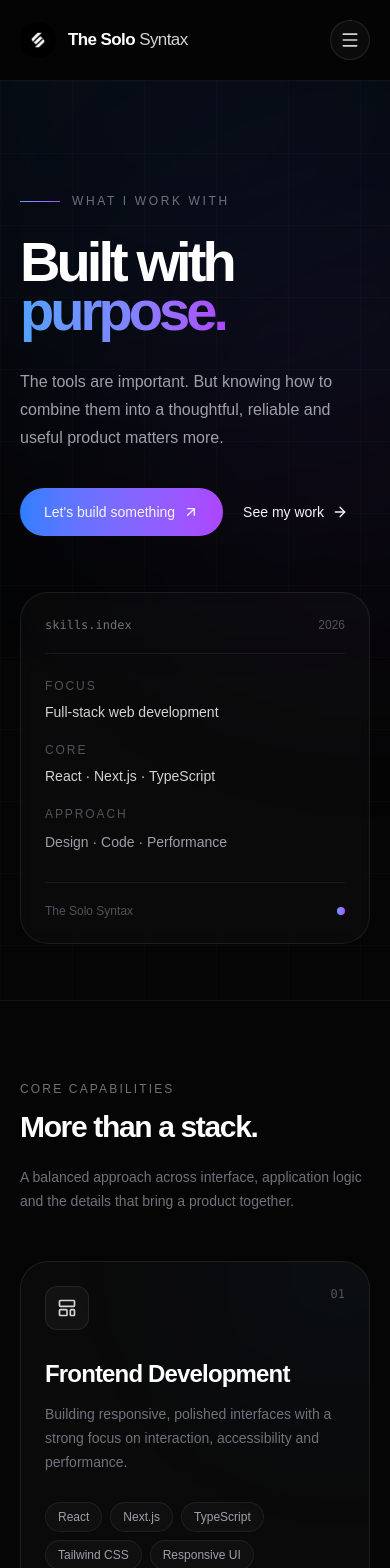
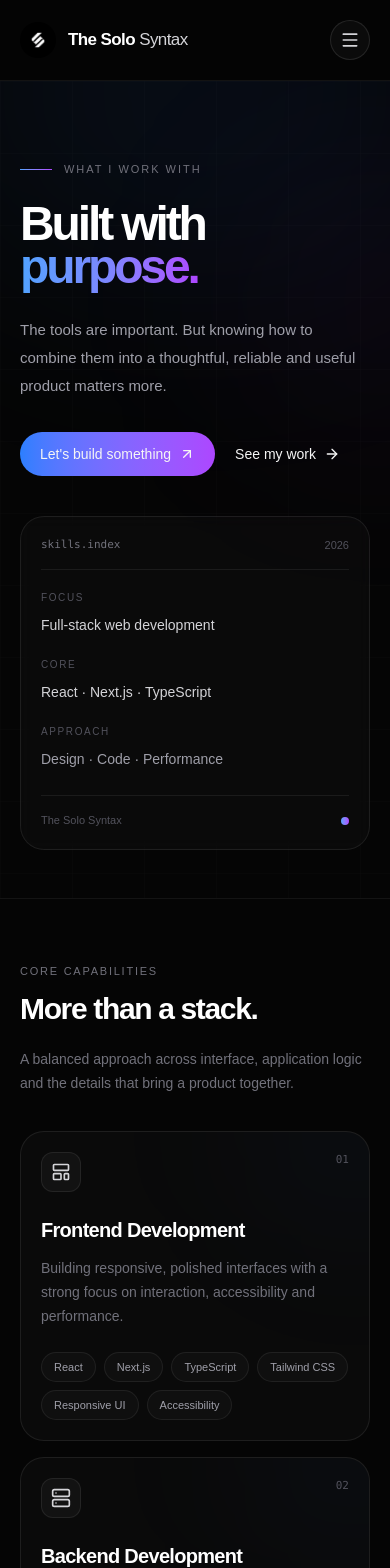
Before and after one commit to its-razahasnain/the-solo-syntax-web-portfolio, a Next.js app: page /skills in a window 390 px wide. Shown: the top 1568 px of the page. Built offline with nearby package versions, Linux system fonts and the light colour scheme.

Commit message:
feat: make skills page fully responsive

```diff
--- a/src/app/skills/page.tsx
+++ b/src/app/skills/page.tsx
@@ -118,21 +118,25 @@ export default function SkillsPage() {
       <Navbar />
 
       <main>
-        {/* Hero */}
+        {/* =========================================================
+            HERO
+        ========================================================= */}
         <section className="relative isolate overflow-hidden border-b border-white/[0.06]">
+          {/* Ambient glow */}
           <div
             aria-hidden="true"
-            className="pointer-events-none absolute left-1/2 top-[-260px] h-[560px] w-[760px] -translate-x-1/2 rounded-full bg-blue-500/[0.08] blur-[140px]"
+            className="pointer-events-none absolute left-1/2 top-[-180px] h-[380px] w-[520px] -translate-x-1/2 rounded-full bg-blue-500/[0.07] blur-[110px] sm:top-[-260px] sm:h-[560px] sm:w-[760px] sm:bg-blue-500/[0.08] sm:blur-[140px]"
           />
 
           <div
             aria-hidden="true"
-            className="pointer-events-none absolute right-[-180px] top-[120px] h-[420px] w-[420px] rounded-full bg-purple-500/[0.06] blur-[130px]"
+            className="pointer-events-none absolute -right-32 top-20 h-[280px] w-[280px] rounded-full bg-purple-500/[0.05] blur-[100px] sm:right-[-180px] sm:top-[120px] sm:h-[420px] sm:w-[420px] sm:bg-purple-500/[0.06] sm:blur-[130px]"
           />
 
+          {/* Grid */}
           <div
             aria-hidden="true"
-            className="pointer-events-none absolute inset-0 opacity-[0.035]"
+            className="pointer-events-none absolute inset-0 opacity-[0.025] sm:opacity-[0.035]"
             style={{
               backgroundImage:
                 "linear-gradient(rgba(255,255,255,0.5) 1px, transparent 1px), linear-gradient(90deg, rgba(255,255,255,0.5) 1px, transparent 1px)",
@@ -141,16 +145,18 @@ export default function SkillsPage() {
           />
 
           <Container>
-            <div className="relative grid min-h-[600px] items-end gap-14 pb-14 pt-28 lg:grid-cols-[1.2fr_0.8fr] lg:gap-20 lg:pb-16 lg:pt-32">
-              <div>
-                <div className="mb-7 flex items-center gap-3">
-                  <span className="h-px w-10 bg-gradient-to-r from-blue-400 to-purple-500" />
-                  <span className="text-xs font-medium uppercase tracking-[0.22em] text-zinc-500">
+            <div className="relative grid gap-10 pb-12 pt-20 sm:gap-14 sm:pb-14 sm:pt-28 lg:grid-cols-[1.2fr_0.8fr] lg:items-end lg:gap-20 lg:pb-16 lg:pt-32">
+              {/* Hero content */}
+              <div className="min-w-0">
+                <div className="mb-6 flex items-center gap-3 sm:mb-7">
+                  <span className="h-px w-8 shrink-0 bg-gradient-to-r from-blue-400 to-purple-500 sm:w-10" />
+
+                  <span className="text-[11px] font-medium uppercase tracking-[0.18em] text-zinc-500 sm:text-xs sm:tracking-[0.22em]">
                     What I work with
                   </span>
                 </div>
 
-                <h1 className="max-w-4xl text-[clamp(3.5rem,7vw,7rem)] font-semibold leading-[0.88] tracking-[-0.07em] text-white">
+                <h1 className="max-w-4xl text-[clamp(3rem,11vw,7rem)] font-semibold leading-[0.9] tracking-[-0.065em] text-white sm:text-[clamp(3.5rem,7vw,7rem)] sm:leading-[0.88] sm:tracking-[-0.07em]">
                   Built with
                   <br />
                   <span className="bg-gradient-to-r from-blue-400 via-indigo-400 to-purple-500 bg-clip-text text-transparent">
@@ -158,71 +164,81 @@ export default function SkillsPage() {
                   </span>
                 </h1>
 
-                <p className="mt-8 max-w-2xl text-base leading-7 text-zinc-400 sm:text-lg sm:leading-8">
+                <p className="mt-7 max-w-2xl text-[15px] leading-7 text-zinc-400 sm:mt-8 sm:text-lg sm:leading-8">
                   The tools are important. But knowing how to combine them into
                   a thoughtful, reliable and useful product matters more.
                 </p>
 
-                <div className="mt-9 flex flex-wrap items-center gap-5">
+                <div className="mt-8 flex flex-wrap items-center gap-x-5 gap-y-4 sm:mt-9">
                   <Link
                     href="/contact"
-                    className="group inline-flex items-center gap-2 rounded-full bg-gradient-to-r from-blue-500 to-purple-500 px-6 py-3.5 text-sm font-medium text-white transition-all duration-300 hover:opacity-90"
+                    className="group inline-flex min-h-11 items-center gap-2 rounded-full bg-gradient-to-r from-blue-500 to-purple-500 px-5 py-3 text-sm font-medium text-white transition-all duration-300 hover:opacity-90 sm:px-6 sm:py-3.5"
                   >
                     Let&apos;s build something
-                    <ArrowUpRight className="h-4 w-4 transition-transform duration-300 group-hover:translate-x-0.5 group-hover:-translate-y-0.5" />
+                    <ArrowUpRight className="h-4 w-4 shrink-0 transition-transform duration-300 group-hover:-translate-y-0.5 group-hover:translate-x-0.5" />
                   </Link>
 
                   <Link
                     href="/projects"
-                    className="group inline-flex items-center gap-2 text-sm font-medium text-zinc-400 transition-colors duration-200 hover:text-white"
+                    className="group inline-flex min-h-11 items-center gap-2 text-sm font-medium text-zinc-400 transition-colors duration-200 hover:text-white"
                   >
                     See my work
-                    <ArrowRight className="h-4 w-4 transition-transform duration-200 group-hover:translate-x-1" />
+                    <ArrowRight className="h-4 w-4 shrink-0 transition-transform duration-200 group-hover:translate-x-1" />
                   </Link>
                 </div>
               </div>
 
-              <div className="relative lg:pb-1">
-                <div className="rounded-[1.75rem] border border-white/[0.08] bg-white/[0.025] p-6 backdrop-blur-sm sm:p-7">
-                  <div className="flex items-center justify-between border-b border-white/[0.07] pb-5">
-                    <span className="font-mono text-xs text-zinc-500">
+              {/* Skills index card */}
+              <div className="relative min-w-0 lg:pb-1">
+                <div className="rounded-[1.5rem] border border-white/[0.08] bg-white/[0.025] p-5 backdrop-blur-sm sm:rounded-[1.75rem] sm:p-7">
+                  <div className="flex items-center justify-between gap-4 border-b border-white/[0.07] pb-4 sm:pb-5">
+                    <span className="font-mono text-[11px] text-zinc-500 sm:text-xs">
                       skills.index
                     </span>
-                    <span className="text-xs text-zinc-600">2026</span>
+
+                    <span className="shrink-0 text-[11px] text-zinc-600 sm:text-xs">
+                      2026
+                    </span>
                   </div>
 
-                  <div className="space-y-5 pt-6">
+                  <div className="space-y-5 pt-5 sm:pt-6">
                     <div>
-                      <p className="text-xs uppercase tracking-[0.16em] text-zinc-600">
+                      <p className="text-[10px] uppercase tracking-[0.16em] text-zinc-600 sm:text-xs">
                         Focus
                       </p>
-                      <p className="mt-2 text-sm text-zinc-300">
+
+                      <p className="mt-2 text-sm leading-6 text-zinc-300">
                         Full-stack web development
                       </p>
                     </div>
 
                     <div>
-                      <p className="text-xs uppercase tracking-[0.16em] text-zinc-600">
+                      <p className="text-[10px] uppercase tracking-[0.16em] text-zinc-600 sm:text-xs">
                         Core
                       </p>
-                      <p className="mt-2 text-sm text-zinc-300">
+
+                      <p className="mt-2 text-sm leading-6 text-zinc-300">
                         React · Next.js · TypeScript
                       </p>
                     </div>
 
                     <div>
-                      <p className="text-xs uppercase tracking-[0.16em] text-zinc-600">
+                      <p className="text-[10px] uppercase tracking-[0.16em] text-zinc-600 sm:text-xs">
                         Approach
                       </p>
+
                       <p className="mt-2 text-sm leading-6 text-zinc-400">
                         Design · Code · Performance
                       </p>
                     </div>
                   </div>
 
-                  <div className="mt-7 flex items-center justify-between border-t border-white/[0.07] pt-5">
-                    <span className="text-xs text-zinc-600">The Solo Syntax</span>
-                    <span className="h-2 w-2 rounded-full bg-gradient-to-r from-blue-400 to-purple-500" />
+                  <div className="mt-6 flex items-center justify-between gap-4 border-t border-white/[0.07] pt-4 sm:mt-7 sm:pt-5">
+                    <span className="truncate text-[11px] text-zinc-600 sm:text-xs">
+                      The Solo Syntax
+                    </span>
+
+                    <span className="h-2 w-2 shrink-0 rounded-full bg-gradient-to-r from-blue-400 to-purple-500" />
                   </div>
                 </div>
               </div>
@@ -230,12 +246,14 @@ export default function SkillsPage() {
           </Container>
         </section>
 
-        {/* Core skills */}
-        <section className="relative py-20 sm:py-24 lg:py-28">
+        {/* =========================================================
+            CORE SKILLS
+        ========================================================= */}
+        <section className="relative py-16 sm:py-24 lg:py-28">
           <Container>
-            <div className="mb-12 flex flex-col justify-between gap-5 sm:flex-row sm:items-end">
+            <div className="mb-9 flex flex-col justify-between gap-5 sm:mb-12 sm:flex-row sm:items-end">
               <div>
-                <p className="text-xs font-medium uppercase tracking-[0.18em] text-zinc-500">
+                <p className="text-[11px] font-medium uppercase tracking-[0.16em] text-zinc-500 sm:text-xs sm:tracking-[0.18em]">
                   Core capabilities
                 </p>
 
@@ -250,32 +268,32 @@ export default function SkillsPage() {
               </p>
             </div>
 
-            <div className="grid gap-5 lg:grid-cols-2">
+            <div className="grid gap-4 lg:grid-cols-2 lg:gap-5">
               {skillGroups.map((skill) => {
                 const Icon = skill.icon;
 
                 return (
                   <article
                     key={skill.number}
-                    className="group relative overflow-hidden rounded-[1.75rem] border border-white/[0.08] bg-white/[0.025] p-6 transition-all duration-500 hover:-translate-y-1 hover:border-white/[0.14] hover:bg-white/[0.04] sm:p-8"
+                    className="group relative min-w-0 overflow-hidden rounded-[1.5rem] border border-white/[0.08] bg-white/[0.025] p-5 transition-all duration-500 hover:-translate-y-1 hover:border-white/[0.14] hover:bg-white/[0.04] sm:rounded-[1.75rem] sm:p-8"
                   >
                     <div
                       aria-hidden="true"
-                      className="pointer-events-none absolute right-[-100px] top-[-120px] h-[260px] w-[260px] rounded-full bg-blue-500/[0.045] blur-[90px] transition-opacity duration-500 group-hover:opacity-100"
+                      className="pointer-events-none absolute -right-24 -top-28 h-[220px] w-[220px] rounded-full bg-blue-500/[0.04] blur-[80px] transition-opacity duration-500 group-hover:opacity-100 sm:-right-24 sm:-top-28 sm:h-[260px] sm:w-[260px] sm:blur-[90px]"
                     />
 
-                    <div className="relative">
-                      <div className="flex items-start justify-between gap-6">
-                        <div className="flex h-11 w-11 items-center justify-center rounded-xl border border-white/[0.08] bg-white/[0.035] text-zinc-300">
+                    <div className="relative min-w-0">
+                      <div className="flex items-start justify-between gap-5">
+                        <div className="flex h-10 w-10 shrink-0 items-center justify-center rounded-xl border border-white/[0.08] bg-white/[0.035] text-zinc-300 sm:h-11 sm:w-11">
                           <Icon className="h-5 w-5" />
                         </div>
 
-                        <span className="font-mono text-xs text-zinc-600">
+                        <span className="font-mono text-[11px] text-zinc-600 sm:text-xs">
                           {skill.number}
                         </span>
                       </div>
 
-                      <h3 className="mt-7 text-2xl font-semibold tracking-[-0.035em] text-white">
+                      <h3 className="mt-6 break-words text-xl font-semibold tracking-[-0.035em] text-white sm:mt-7 sm:text-2xl">
                         {skill.title}
                       </h3>
 
@@ -283,11 +301,11 @@ export default function SkillsPage() {
                         {skill.description}
                       </p>
 
-                      <div className="mt-7 flex flex-wrap gap-2">
+                      <div className="mt-6 flex flex-wrap gap-2 sm:mt-7">
                         {skill.technologies.map((technology) => (
                           <span
                             key={technology}
-                            className="rounded-full border border-white/[0.07] bg-white/[0.025] px-3 py-1.5 text-xs text-zinc-400"
+                            className="max-w-full rounded-full border border-white/[0.07] bg-white/[0.025] px-3 py-1.5 text-[11px] leading-4 text-zinc-400 sm:text-xs"
                           >
                             {technology}
                           </span>
@@ -301,16 +319,18 @@ export default function SkillsPage() {
           </Container>
         </section>
 
-        {/* Tools */}
-        <section className="border-y border-white/[0.06] bg-white/[0.012] py-20 sm:py-24">
+        {/* =========================================================
+            TOOLS
+        ========================================================= */}
+        <section className="border-y border-white/[0.06] bg-white/[0.012] py-16 sm:py-24">
           <Container>
-            <div className="grid gap-12 lg:grid-cols-[0.7fr_1.3fr] lg:gap-20">
+            <div className="grid gap-10 lg:grid-cols-[0.7fr_1.3fr] lg:gap-20">
               <div>
-                <div className="flex h-11 w-11 items-center justify-center rounded-xl border border-white/[0.08] bg-white/[0.035] text-zinc-300">
+                <div className="flex h-10 w-10 items-center justify-center rounded-xl border border-white/[0.08] bg-white/[0.035] text-zinc-300 sm:h-11 sm:w-11">
                   <Wrench className="h-5 w-5" />
                 </div>
 
-                <p className="mt-6 text-xs font-medium uppercase tracking-[0.18em] text-zinc-500">
+                <p className="mt-5 text-[11px] font-medium uppercase tracking-[0.16em] text-zinc-500 sm:mt-6 sm:text-xs sm:tracking-[0.18em]">
                   Tools & technologies
                 </p>
 
@@ -328,7 +348,7 @@ export default function SkillsPage() {
                 {tools.map((tool) => (
                   <div
                     key={tool}
-                    className="flex min-h-28 items-center justify-center bg-[#090b10] px-4 text-center text-sm font-medium text-zinc-300 transition-colors duration-300 hover:bg-white/[0.04] hover:text-white"
+                    className="flex min-h-24 items-center justify-center bg-[#090b10] px-3 py-5 text-center text-xs font-medium text-zinc-300 transition-colors duration-300 hover:bg-white/[0.04] hover:text-white sm:min-h-28 sm:px-4 sm:text-sm"
                   >
                     {tool}
                   </div>
@@ -338,11 +358,13 @@ export default function SkillsPage() {
           </Container>
         </section>
 
-        {/* Approach */}
-        <section className="py-20 sm:py-24 lg:py-28">
+        {/* =========================================================
+            APPROACH
+        ========================================================= */}
+        <section className="py-16 sm:py-24 lg:py-28">
           <Container>
-            <div className="mb-12">
-              <p className="text-xs font-medium uppercase tracking-[0.18em] text-zinc-500">
+            <div className="mb-9 sm:mb-12">
+              <p className="text-[11px] font-medium uppercase tracking-[0.16em] text-zinc-500 sm:text-xs sm:tracking-[0.18em]">
                 How I work
               </p>
 
@@ -352,16 +374,20 @@ export default function SkillsPage() {
             </div>
 
             <div className="grid gap-0 border-y border-white/[0.07] lg:grid-cols-3 lg:divide-x lg:divide-white/[0.07]">
-              {approach.map((item) => (
+              {approach.map((item, index) => (
                 <div
                   key={item.number}
-                  className="border-b border-white/[0.07] py-8 lg:border-b-0 lg:px-8 lg:first:pl-0 lg:last:pr-0"
+                  className={`py-7 sm:py-8 lg:px-8 lg:py-10 ${
+                    index !== approach.length - 1
+                      ? "border-b border-white/[0.07] lg:border-b-0"
+                      : ""
+                  } lg:first:pl-0 lg:last:pr-0`}
                 >
-                  <span className="font-mono text-xs text-zinc-600">
+                  <span className="font-mono text-[11px] text-zinc-600 sm:text-xs">
                     {item.number}
                   </span>
 
-                  <h3 className="mt-5 text-xl font-semibold tracking-[-0.025em] text-white">
+                  <h3 className="mt-4 text-xl font-semibold tracking-[-0.025em] text-white sm:mt-5">
                     {item.title}
                   </h3>
 
@@ -374,23 +400,25 @@ export default function SkillsPage() {
           </Container>
         </section>
 
-        {/* CTA */}
-        <section className="relative pb-20 sm:pb-24 lg:pb-28">
+        {/* =========================================================
+            CTA
+        ========================================================= */}
+        <section className="relative pb-16 sm:pb-24 lg:pb-28">
           <Container>
-            <div className="relative overflow-hidden rounded-[2rem] border border-white/[0.09] bg-white/[0.025] px-6 py-12 sm:px-10 sm:py-14 lg:px-14">
+            <div className="relative overflow-hidden rounded-[1.5rem] border border-white/[0.09] bg-white/[0.025] px-5 py-10 sm:rounded-[2rem] sm:px-10 sm:py-14 lg:px-14">
               <div
                 aria-hidden="true"
-                className="pointer-events-none absolute right-[-120px] top-[-180px] h-[400px] w-[400px] rounded-full bg-purple-500/[0.08] blur-[120px]"
+                className="pointer-events-none absolute -right-32 -top-32 h-[300px] w-[300px] rounded-full bg-purple-500/[0.07] blur-[100px] sm:right-[-120px] sm:top-[-180px] sm:h-[400px] sm:w-[400px] sm:bg-purple-500/[0.08] sm:blur-[120px]"
               />
 
               <div
                 aria-hidden="true"
-                className="pointer-events-none absolute bottom-[-220px] left-[-180px] h-[360px] w-[360px] rounded-full bg-blue-500/[0.05] blur-[120px]"
+                className="pointer-events-none absolute -bottom-40 -left-32 h-[280px] w-[280px] rounded-full bg-blue-500/[0.04] blur-[100px] sm:bottom-[-220px] sm:left-[-180px] sm:h-[360px] sm:w-[360px] sm:bg-blue-500/[0.05] sm:blur-[120px]"
               />
 
-              <div className="relative flex flex-col justify-between gap-10 lg:flex-row lg:items-end">
-                <div>
-                  <p className="text-xs font-medium uppercase tracking-[0.18em] text-zinc-500">
+              <div className="relative flex flex-col justify-between gap-8 sm:gap-10 lg:flex-row lg:items-end">
+                <div className="min-w-0">
+                  <p className="text-[11px] font-medium uppercase tracking-[0.16em] text-zinc-500 sm:text-xs sm:tracking-[0.18em]">
                     Let&apos;s build
                   </p>
 
@@ -405,19 +433,19 @@ export default function SkillsPage() {
 
                 <Link
                   href="/contact"
-                  className="group inline-flex w-fit shrink-0 items-center gap-2 rounded-full bg-gradient-to-r from-blue-500 to-purple-500 px-6 py-3.5 text-sm font-medium text-white transition-all duration-300 hover:opacity-90"
+                  className="group inline-flex min-h-11 w-full shrink-0 items-center justify-center gap-2 rounded-full bg-gradient-to-r from-blue-500 to-purple-500 px-6 py-3.5 text-sm font-medium text-white transition-all duration-300 hover:opacity-90 sm:w-fit"
                 >
                   Start a conversation
-                  <ArrowUpRight className="h-4 w-4 transition-transform duration-300 group-hover:translate-x-0.5 group-hover:-translate-y-0.5" />
+                  <ArrowUpRight className="h-4 w-4 shrink-0 transition-transform duration-300 group-hover:-translate-y-0.5 group-hover:translate-x-0.5" />
                 </Link>
               </div>
 
               <Link
                 href="/projects"
-                className="group relative mt-8 inline-flex items-center gap-2 text-sm font-medium text-zinc-400 transition-colors duration-200 hover:text-white"
+                className="group relative mt-7 inline-flex min-h-10 items-center gap-2 text-sm font-medium text-zinc-400 transition-colors duration-200 hover:text-white sm:mt-8"
               >
                 Or explore my projects
-                <ArrowRight className="h-4 w-4 transition-transform duration-200 group-hover:translate-x-1" />
+                <ArrowRight className="h-4 w-4 shrink-0 transition-transform duration-200 group-hover:translate-x-1" />
               </Link>
             </div>
           </Container>
```
